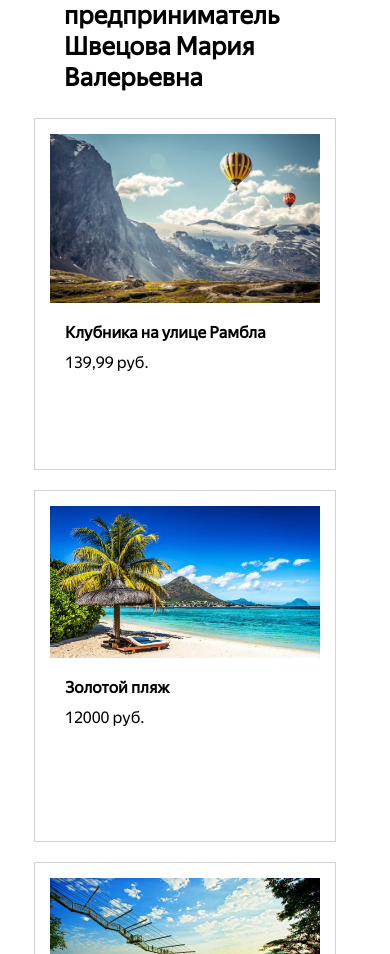
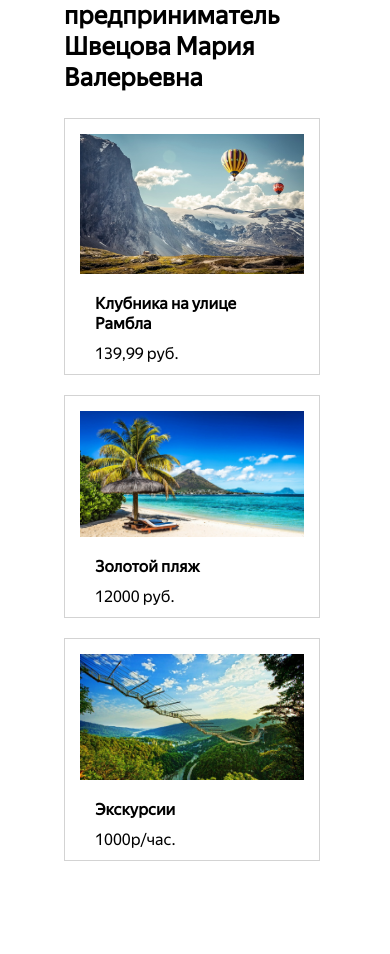
Before and after one commit to a-shchupakov/internet-bank, an Angular app: page /bank/pay/card in a window 390 px wide. Shown: the part 1668-2622 px from the top of the page. Built offline with nearby package versions, Linux system fonts and the light colour scheme; no server answers.

Commit message:
Больше медиа-запросов

```diff
--- a/src/app/internet-bank/company/company-info/company-promotion/company-promotion.component.css
+++ b/src/app/internet-bank/company/company-info/company-promotion/company-promotion.component.css
@@ -58,3 +58,12 @@
 {
     width: 100%;
 }
+
+@media (max-width: 490px)
+{
+    .company-promotion__item
+    {
+        width: 97%;
+        height: auto;
+    }
+}
--- a/src/app/internet-bank/payment/pay-block/card-payment/card-payment.component.css
+++ b/src/app/internet-bank/payment/pay-block/card-payment/card-payment.component.css
@@ -118,6 +118,8 @@
         grid-template-areas: "icons" "number" "." ".";
 
         width: 97%;
+
+        min-width: 180px;
     }
 
     .card-info .payment-form__input
```
